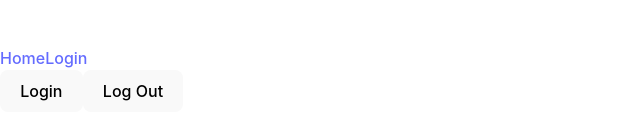
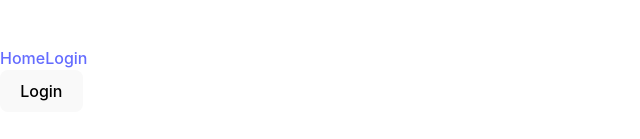
Before and after one commit to HmSani6699/simple-firebase, a React (Vite) app: page /login in a window 1280 px wide. Shown: the part 321-460 px from the top of the page, without its empty margins (0-640 px from the left). Built offline with nearby package versions, Linux system fonts and the light colour scheme.

Commit message:
togol the button

```diff
--- a/src/component/Login/Login.jsx
+++ b/src/component/Login/Login.jsx
@@ -31,8 +31,11 @@ const Login = () => {
     }
     return (
         <div>
+        {
+            user?
+            <button onClick={handalGoogleSignOut}>Log Out</button>:
             <button onClick={heandlGoogleSignIn}>Login</button>
-            <button onClick={handalGoogleSignOut}>Log Out</button>
+        }
             {user &&
                 <div>
                     <h2>User {user.displayName}</h2>
```
